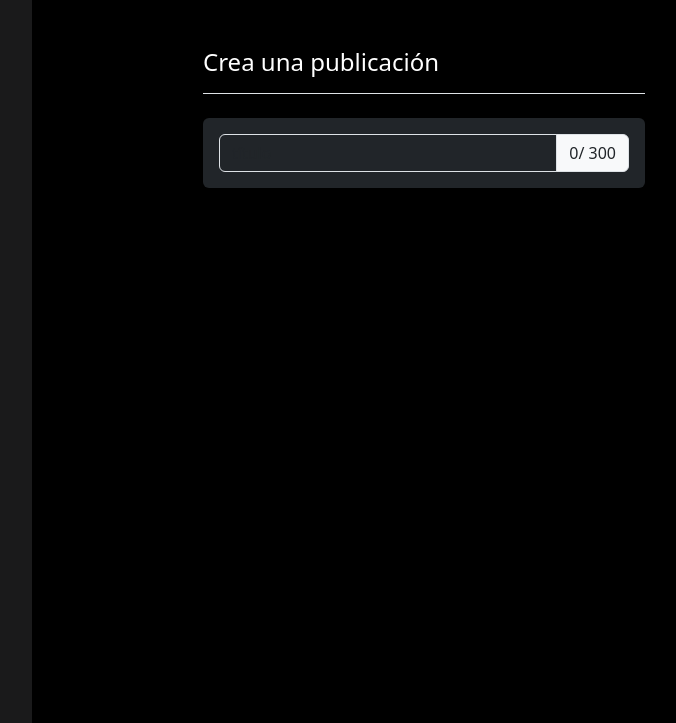
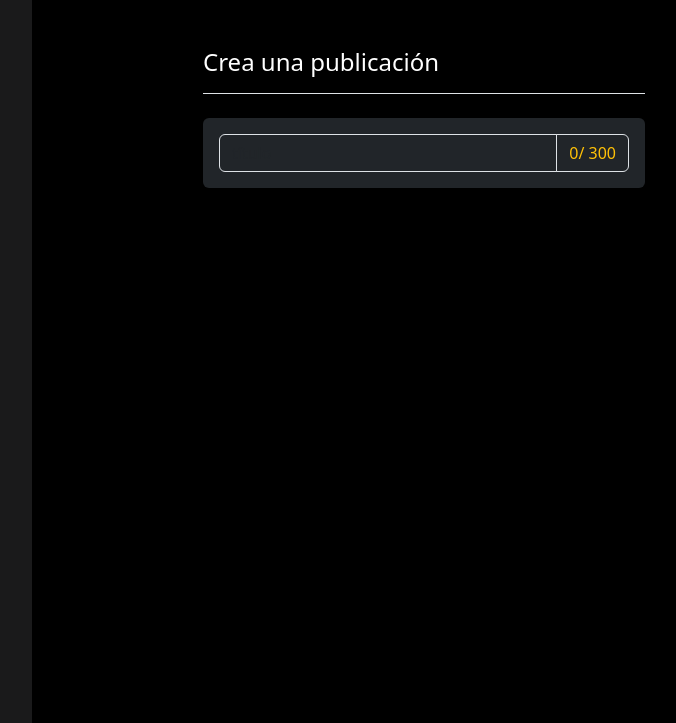
Before and after one commit to jcandiap/django-blog, a Django app: page /submit in a window 1280 px wide. Shown: the part 77-800 px from the top of the page, without its empty margins (169-845 px from the left). Run offline with Django 4.2, Linux system fonts and the light colour scheme; some libraries are stand-ins or nearby versions.

Commit message:
cambio estilo contador

```diff
--- a/apps/blog/templates/blog/submit.html
+++ b/apps/blog/templates/blog/submit.html
@@ -6,7 +6,7 @@
         <div class="w-50 d-flex ps-3 pe-3 bg-dark pt-3 pb-3 rounded mt-4">
             <div class="input-group">
                 <input type="text" class="form-control bg-dark text-white" placeholder="título" id="titulo" maxlength="300"/>
-                <span class="input-group-text">
+                <span class="input-group-text bg-dark text-warning">
                     <span id="contador-titulo">0</span> / 300
                 </span>
             </div>
```
